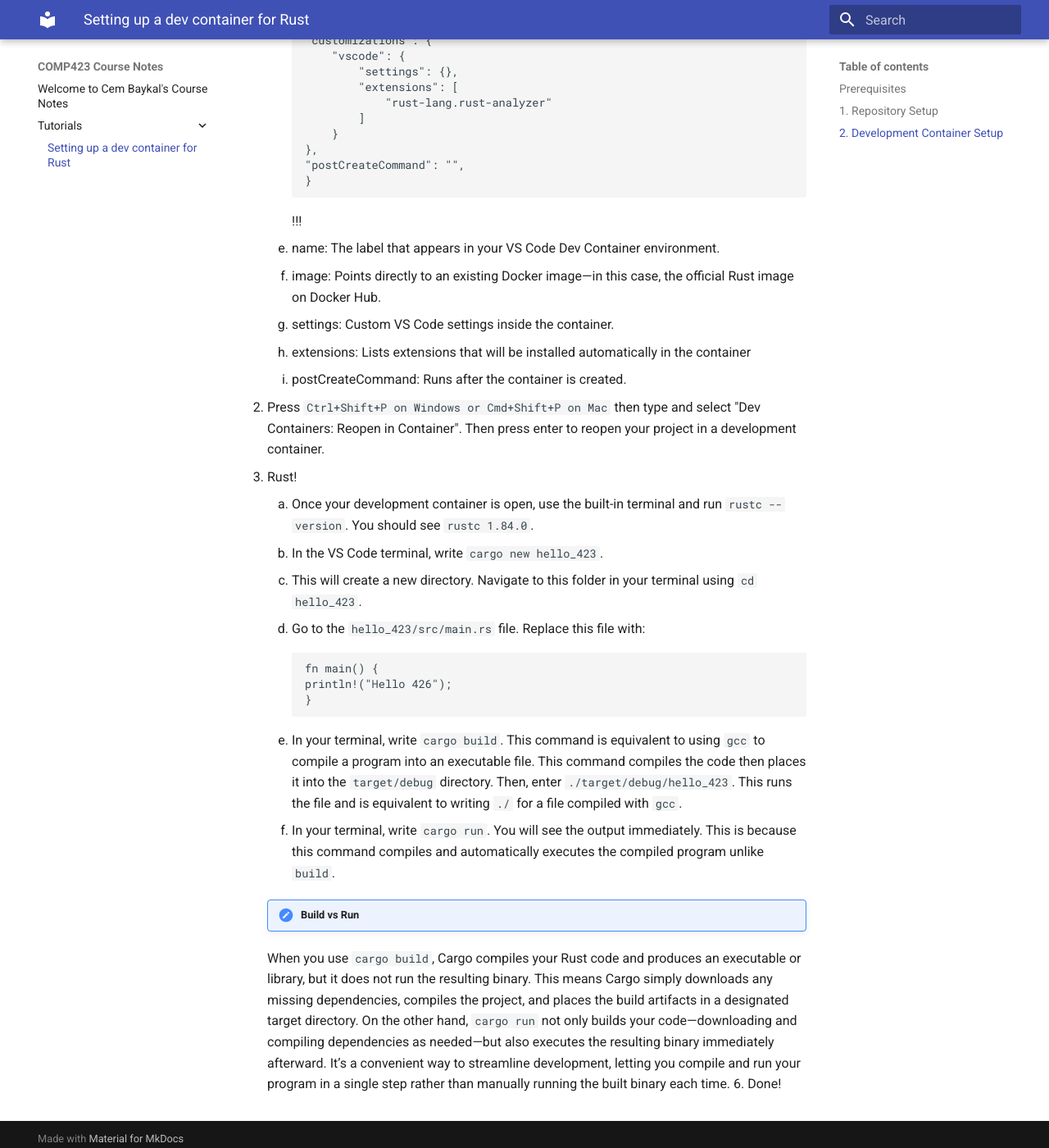
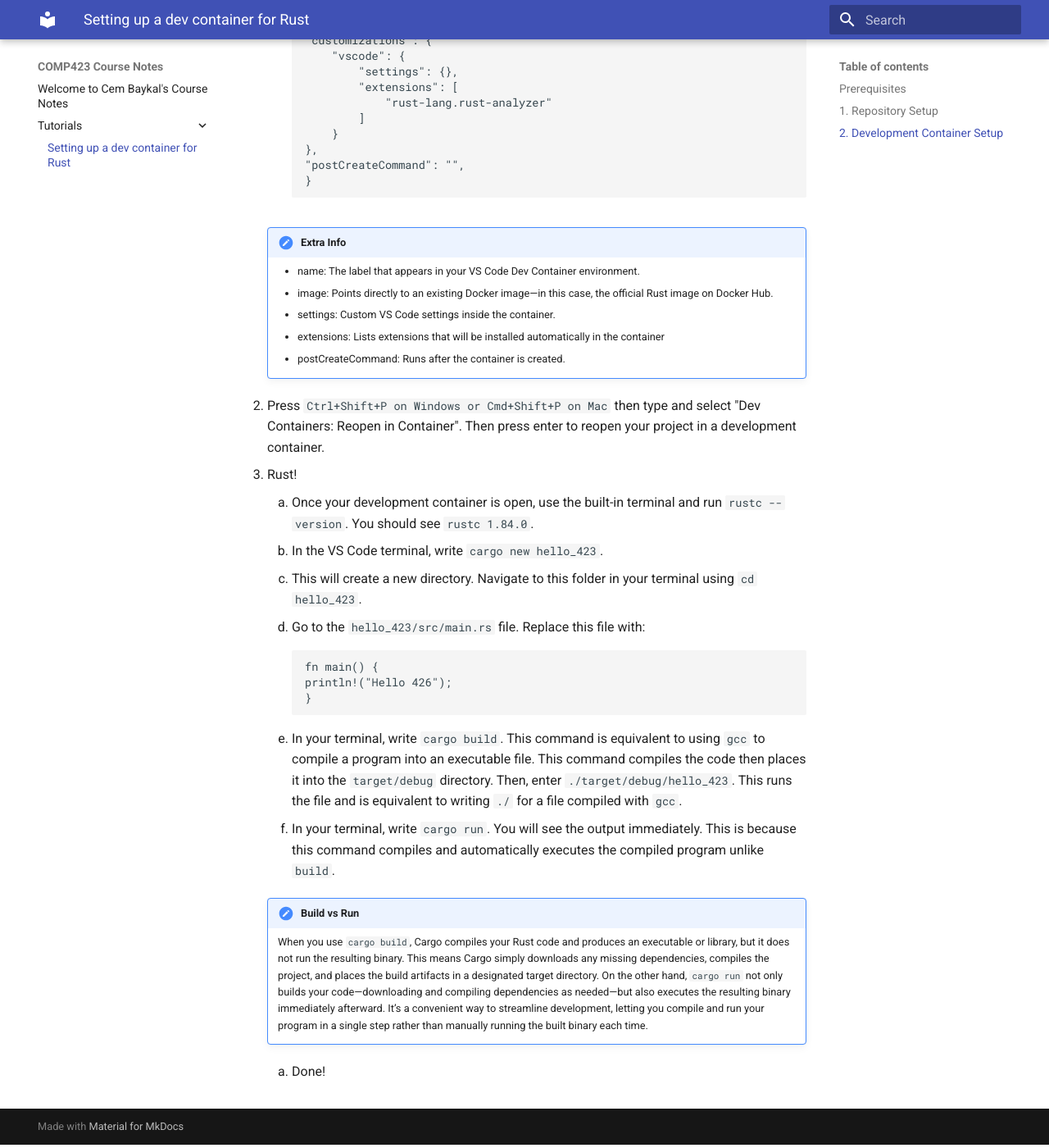
Before and after one commit to baykalcem/comp423-course-notes, an MkDocs documentation site: the page built from docs/tutorials/rust-setup.md, in a window 1280 px wide and 1400 px high, scrolled down 1998 px. Shown: the whole window at 82% size. Built offline with MkDocs 1.6.1 and Material for MkDocs 9.7.7, drawn with Linux system fonts in a browser that asks for light colours.

Commit message:
More typo fixes

````diff
--- a/docs/tutorials/rust-setup.md
+++ b/docs/tutorials/rust-setup.md
@@ -69,12 +69,12 @@
     "postCreateCommand": "",
     }
     ```
-    !!!
-    * name: The label that appears in your VS Code Dev Container environment.
-    * image: Points directly to an existing Docker image—in this case, the official Rust image on Docker Hub.
-    * settings: Custom VS Code settings inside the container.
-    * extensions: Lists extensions that will be installed automatically in the container
-    * postCreateCommand: Runs after the container is created.
+    !!! note "Extra Info"
+        * name: The label that appears in your VS Code Dev Container environment.
+        * image: Points directly to an existing Docker image—in this case, the official Rust image on Docker Hub.
+        * settings: Custom VS Code settings inside the container.
+        * extensions: Lists extensions that will be installed automatically in the container
+        * postCreateCommand: Runs after the container is created.
 
 2. Press ```Ctrl+Shift+P on Windows or Cmd+Shift+P on Mac``` then type and select "Dev Containers: Reopen in Container". Then press enter to reopen your project in a development container.
 4. Rust!
````
Also changed, not shown: other parts of docs/tutorials/rust-setup.md (+2 -2 lines).
